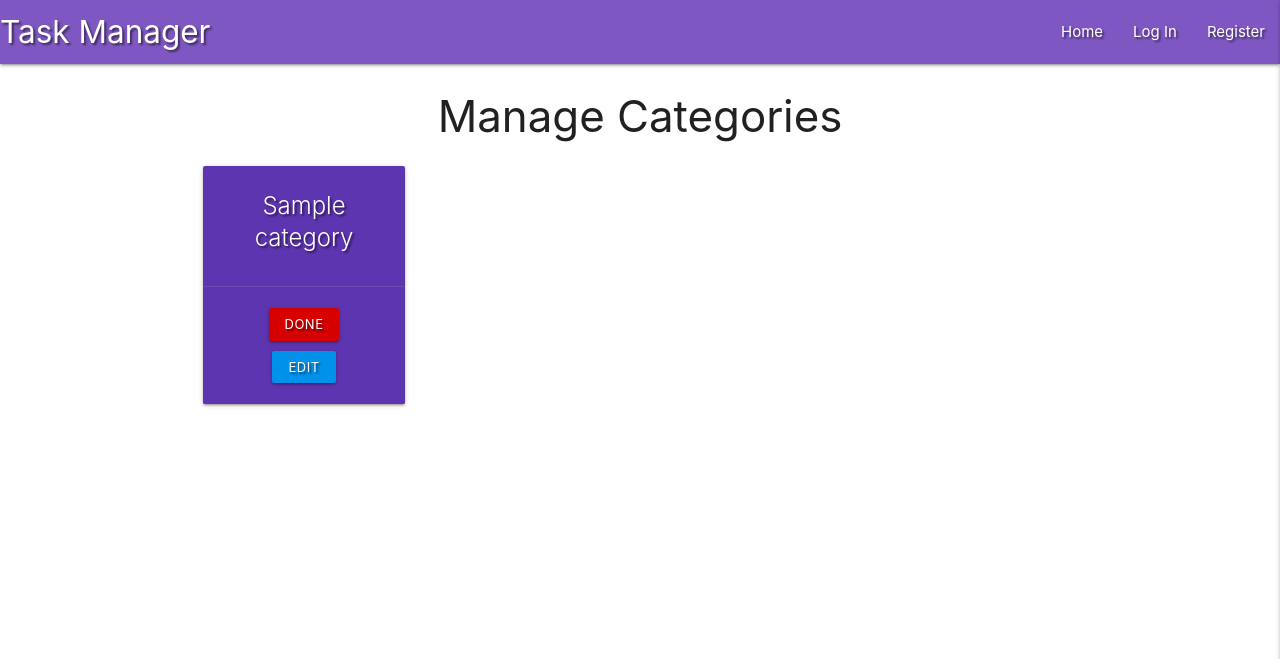
After one commit to Brian-FullStack/task_manager, a Flask app: page /get_categories in a window 1280 px wide. The commit adds this page. Shown: the top 659 px of the page. Run offline with Flask 2, Linux system fonts and the light colour scheme; a database or web service that is not in the repository returns one stand-in record (values such as "Sample title"); some libraries are stand-ins or nearby versions.

Commit message:
Added manage categories template

```diff
--- a/app.py
+++ b/app.py
@@ -147,6 +147,12 @@ def delete_task(task_id):
     return redirect(url_for("get_tasks"))
 
 
+@app.route("/get_categories")
+def get_categories():
+    categories = list(mongo.db.categories.find().sort("categories", 1))
+    return render_template("categories.html", categories=categories)
+
+
 if __name__ == "__main__":
     app.run(host=os.environ.get("IP"),
             port=int(os.environ.get("PORT")),
--- a/templates/base.html
+++ b/templates/base.html
@@ -29,7 +29,9 @@
                 {% if session.user %}
                     <li><a href="{{ url_for('profile', username=session['user']) }}">Profile</a></li>
                     <li><a href="{{ url_for('add_task') }}">New Task</a></li>
-                    <li><a href="#">Manage Categories</a></li>
+                    {% if session.user|lower == "admin"|lower %}
+                        <li><a href="{{ url_for('get_categories') }}">Manage Categories</a></li>
+                    {% endif %}
                     <li><a href="{{ url_for('logout') }}">Log Out</a></li>
                 {% else %}
                     <li><a href="{{ url_for('login') }}">Log In</a></li>
@@ -45,7 +47,9 @@
             {% if session.user %}
                 <li><a href="{{ url_for('profile', username=session['user']) }}">Profile</a></li>
                 <li><a href="{{ url_for('add_task') }}">New Task</a></li>
-                <li><a href="#">Manage Categories</a></li>
+                {% if session.user|lower == "admin"|lower %}
+                    <li><a href="{{ url_for('get_categories') }}">Manage Categories</a></li>
+                {% endif %}
                 <li><a href="{{ url_for('logout') }}">Log Out</a></li>
             {% else %}
                 <li><a href="{{ url_for('login') }}">Log In</a></li>
--- /dev/null
+++ b/templates/categories.html
@@ -0,0 +1,22 @@
+{% extends "base.html" %}
+{% block content %}
+
+<h3 class="center-align">Manage Categories</h3>
+
+<div class="row">
+    {% for category in categories %}
+        <div class="col s12 m3">
+            <div class="card deep-purple darken-1 text-shadow center-align">
+                <div class="card-content white-text">
+                    <span class="card-title">{{ category.category_name }}</span>
+                </div>
+                <div class="card-action">
+                    <a href="#" class="btn-small red accent-4">Done</a>
+                    <a href="" class="btn-small light-blue accent-4">Edit</a>
+                </div>
+            </div>
+        </div>
+    {% endfor %}
+</div>
+
+{% endblock %}
```
